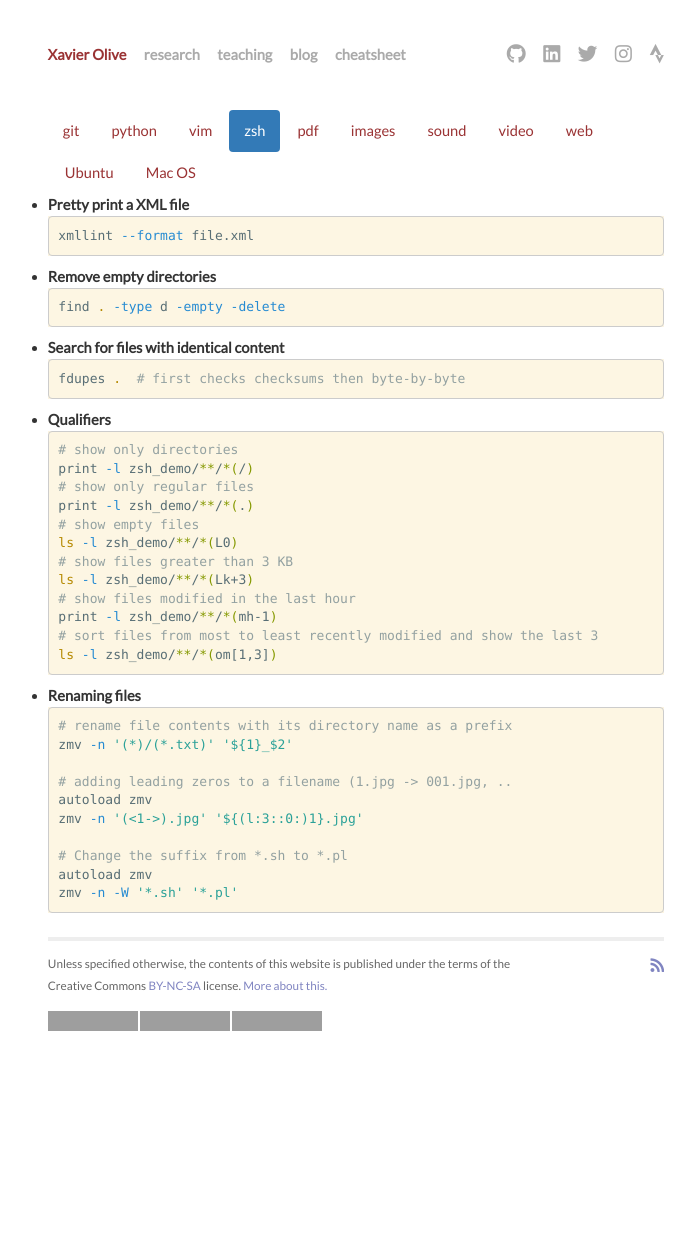
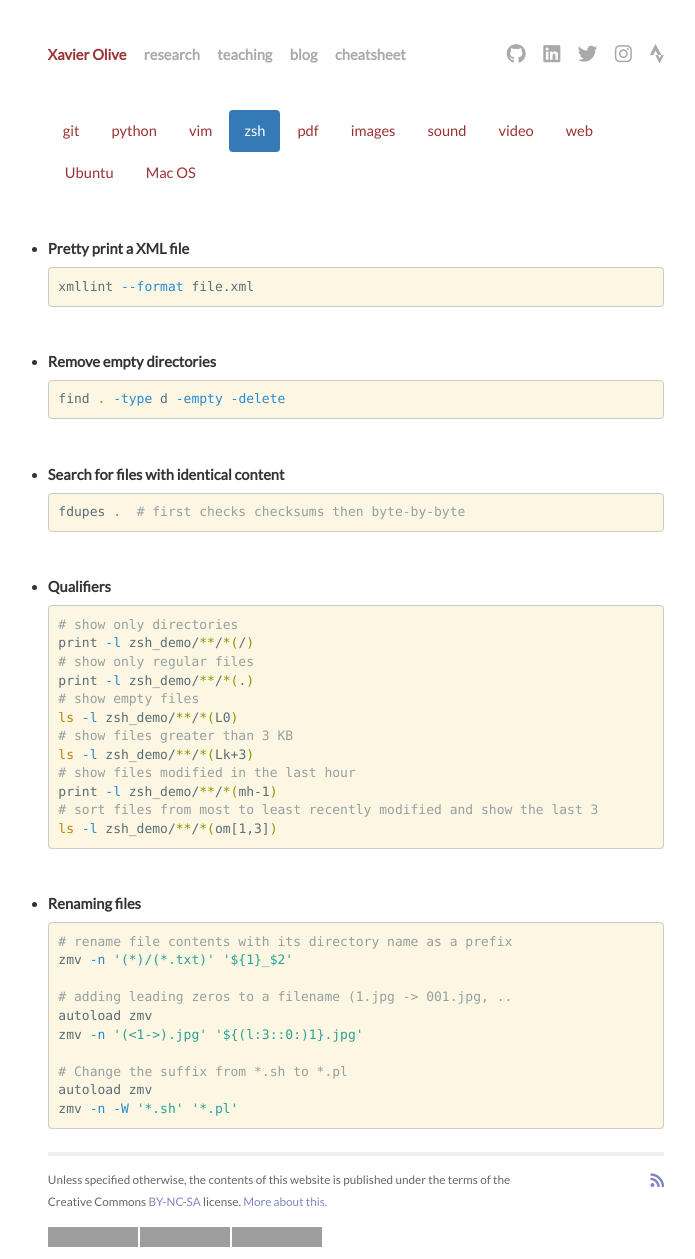
Before and after one commit to xoolive/xoolive.github.io, a Jekyll site: the page built from _pages/cheatsheet.html, in a window 1280 px wide. Shown: the whole page, without its empty margins (284-979 px from the left). Built offline with Jekyll 4.4.1, drawn with Linux system fonts in a browser that asks for light colours; nearby versions of some CDN libraries; before the commit the page ends 1043 px from its top, so only the background shows below that; grey boxes are pictures that could not be loaded.

Commit message:
small updates

```diff
--- a/_pages/cheatsheet.html
+++ b/_pages/cheatsheet.html
@@ -151,7 +151,7 @@
   >
     <ul>
       <li>
-        <strong>Upgrade all installed packages</strong><br />
+        <h2>Upgrade all installed packages</h2><br />
         The two following command should be equivalent. Why would
         <code class="language-plaintext highlighter-rouge">pip</code> not
         provide such a function remains a mystery.
@@ -197,7 +197,7 @@
         </div>
       </div>
 
-      <li><strong>Activate widgets on Jupyter Lab</strong></li>
+      <li><h2>Activate widgets on Jupyter Lab</h2></li>
       <div class="language-zsh highlighter-rouge">
         <div class="highlight">
           <pre
@@ -211,7 +211,7 @@
         </div>
       </div>
 
-      <li><strong>Upload wheels to PyPI</strong></li>
+      <li><h2>Upload wheels to PyPI</h2></li>
 
       <div class="language-zsh highlighter-rouge">
         <div class="highlight">
@@ -226,7 +226,7 @@
 
   <div class="tab-pane fade" id="vim" role="tabpanel" aria-labelledby="vim-tab">
     <ul>
-      <li><strong>Insert a Unicode character</strong></li>
+      <li><h2>Insert a Unicode character</h2></li>
       <div class="language-vim highlighter-rouge">
         <div class="highlight">
           <pre
@@ -237,7 +237,7 @@
       </div>
 
       <li>
-        <strong>Fix errors with invisible characters</strong><br />
+        <h2>Fix errors with invisible characters</h2><br />
         Sometimes you get during compilations errors mentioning
         <code>`stray ‘\302’ in program`</code>, which can be frustrating:
       </li>
@@ -251,7 +251,7 @@
         </div>
       </div>
 
-      <li><strong>When you forgot a sudo (a classic!)</strong></li>
+      <li><h2>When you forgot a sudo (a classic!)</h2></li>
 
       <div class="language-vim highlighter-rouge">
         <div class="highlight">
@@ -262,7 +262,7 @@
         </div>
       </div>
 
-      <li><strong>Remove hidden ^M after a copy-paste</strong></li>
+      <li><h2>Remove hidden ^M after a copy-paste</h2></li>
 
       <div class="language-vim highlighter-rouge">
         <div class="highlight">
@@ -288,7 +288,7 @@
       </li>
       <li>
         <p>
-          <strong>Remove files mistakenly added in previous commit</strong>:
+          <h2>Remove files mistakenly added in previous commit</h2>
         </p>
       </li>
       <div class="language-zsh highlighter-rouge">
@@ -301,7 +301,7 @@
 </code></pre>
         </div>
       </div>
-      <li><strong>How to list commits concerning one directory</strong></li>
+      <li><h2>How to list commits concerning one directory</h2></li>
       <div class="language-plaintext highlighter-rouge">
         <div class="highlight">
           <pre
@@ -311,7 +311,7 @@
         </div>
       </div>
       <li>
-        <strong>How to list files impacted by a a specific commit</strong>
+        <h2>How to list files impacted by a a specific commit</h2>
       </li>
       <div class="language-plaintext highlighter-rouge">
         <div class="highlight">
@@ -322,7 +322,7 @@
         </div>
       </div>
       <li>
-        <strong>How to split a commit into several smaller commits</strong>
+        <h2>How to split a commit into several smaller commits</h2>
       </li>
       <div class="language-plaintext highlighter-rouge">
         <div class="highlight">
@@ -333,7 +333,7 @@
 </code></pre>
         </div>
       </div>
-      <li><strong>How to reassign a commit</strong></li>
+      <li><h2>How to reassign a commit</h2></li>
       <div class="language-sh highlighter-rouge">
         <div class="highlight">
           <pre class="highlight"><code><span class="c">#!/bin/sh</span>
@@ -366,7 +366,7 @@
     aria-labelledby="zsh-tab"
   >
     <ul>
-      <li><strong>Pretty print a XML file</strong></li>
+      <li><h2>Pretty print a XML file</h2></li>
       <div class="language-zsh highlighter-rouge">
         <div class="highlight">
           <pre
@@ -376,7 +376,7 @@
         </div>
       </div>
 
-      <li><strong>Remove empty directories</strong></li>
+      <li><h2>Remove empty directories</h2></li>
       <div class="language-zsh highlighter-rouge">
         <div class="highlight">
           <pre
@@ -386,7 +386,7 @@
         </div>
       </div>
 
-      <li><strong>Search for files with identical content</strong></li>
+      <li><h2>Search for files with identical content</h2></li>
 
       <div class="language-zsh highlighter-rouge">
         <div class="highlight">
@@ -397,7 +397,7 @@
         </div>
       </div>
 
-      <li><strong>Qualifiers</strong></li>
+      <li><h2>Qualifiers</h2></li>
 
       <div class="language-zsh highlighter-rouge">
         <div class="highlight">
@@ -419,7 +419,7 @@
         </div>
       </div>
 
-      <li><strong>Renaming files</strong></li>
+      <li><h2>Renaming files</h2></li>
       <div class="language-zsh highlighter-rouge">
         <div class="highlight">
           <pre
@@ -447,7 +447,7 @@
     aria-labelledby="ubuntu-tab"
   >
     <ul>
-      <li><strong>Put window buttons to the left</strong></li>
+      <li><h2>Put window buttons to the left</h2></li>
 
       <div class="language-zsh highlighter-rouge">
         <div class="highlight">
@@ -459,7 +459,7 @@
       </div>
 
       <li>
-        <strong>Improve battery life when you forgot your charger</strong>
+        <h2>Improve battery life when you forgot your charger</h2>
       </li>
 
       <div class="language-zsh highlighter-rouge">
@@ -475,7 +475,7 @@
         </div>
       </div>
 
-      <li><strong>Reset USB ports</strong></li>
+      <li><h2>Reset USB ports</h2></li>
       <div class="language-zsh highlighter-rouge">
         <div class="highlight">
           <pre
@@ -488,7 +488,7 @@
         </div>
       </div>
 
-      <li><strong>Mount HFS+ disk</strong></li>
+      <li><h2>Mount HFS+ disk</h2></li>
       <div class="language-plaintext highlighter-rouge">
         <div class="highlight">
           <pre
@@ -507,7 +507,7 @@
     aria-labelledby="macos-tab"
   >
     <ul>
-      <li><strong>Reset default timezones in iCal</strong>:</li>
+      <li><h2>Reset default timezones in iCal</h2></li>
 
       <div class="language-plaintext highlighter-rouge">
         <div class="highlight">
@@ -519,7 +519,7 @@
         </div>
       </div>
 
-      <li><strong>Force Mail to Unicode</strong>:</li>
+      <li><h2>Force Mail to Unicode</h2></li>
 
       <div class="language-plaintext highlighter-rouge">
         <div class="highlight">
@@ -530,7 +530,7 @@
         </div>
       </div>
 
-      <li><strong>mdfind</strong></li>
+      <li><h2>mdfind</h2></li>
 
       <p>
         mdfind is the MacOS interface to the Spotlight search engine. MacOS runs
@@ -579,7 +579,7 @@
         <code class="language-plaintext highlighter-rouge">mdls</code> .
       </p>
 
-      <li><strong>List dependencies of a package</strong></li>
+      <li><h2>List dependencies of a package</h2></li>
 
       <div class="language-zsh highlighter-rouge">
         <div class="highlight">
@@ -590,7 +590,7 @@
       </div>
 
       <li>
-        <strong>Switch to a different version of a package</strong><br />
+        <h2>Switch to a different version of a package</h2><br />
         Note that this may help to not delete an old version of a package you
         like.
       </li>
@@ -605,7 +605,7 @@
       </div>
 
       <li>
-        <strong>Clean old versions of installed packages</strong><br />
+        <h2>Clean old versions of installed packages</h2><br />
         Remove the
         <code class="language-plaintext highlighter-rouge">-s</code> if you like
         what it prints.
@@ -619,7 +619,7 @@
       </div>
 
       <li>
-        <strong>Delete all archives in cache</strong><br />
+        <h2>Delete all archives in cache</h2><br />
         Homebrew keeps everything by default.
       </li>
 
@@ -641,7 +641,7 @@
     aria-labelledby="sound-tab"
   >
     <ul>
-      <li><strong>Pipe SoftFM to sox</strong>:</li>
+      <li><h2>Pipe SoftFM to sox</h2></li>
 
       <div class="language-plaintext highlighter-rouge">
         <div class="highlight">
@@ -661,7 +661,7 @@
         </div>
       </div>
 
-      <li><strong>Old phones</strong>:</li>
+      <li><h2>Old phones</h2></li>
 
       <div class="language-plaintext highlighter-rouge">
         <div class="highlight">
@@ -682,7 +682,7 @@
   >
     <ul>
       <li>
-        <strong>convert</strong> is part of the imagemagick suite and is a
+        <h2>convert</h2> is part of the imagemagick suite and is a
         useful tool to resize, rotate or convert image formats.
       </li>
 
@@ -700,7 +700,7 @@
 
   <div class="tab-pane fade" id="pdf" role="tabpanel" aria-labelledby="pdf-tab">
     <ul>
-      <li><strong>Crop a pdf file to hide/reveal part of it</strong></li>
+      <li><h2>Crop a pdf file to hide/reveal part of it</h2></li>
       <div class="language-zsh highlighter-rouge">
         <div class="highlight">
           <pre
@@ -710,7 +710,7 @@
         </div>
       </div>
 
-      <li><strong>Merge several pdf files</strong></li>
+      <li><h2>Merge several pdf files</h2></li>
       <div class="language-zsh highlighter-rouge">
         <div class="highlight">
           <pre
@@ -729,7 +729,7 @@
         </div>
       </div>
 
-      <li><strong>Compress/uncompress pdf files</strong></li>
+      <li><h2>Compress/uncompress pdf files</h2></li>
       <div class="language-zsh highlighter-rouge">
         <div class="highlight">
           <pre
@@ -750,7 +750,7 @@
     aria-labelledby="video-tab"
   >
     <ul>
-      <li><strong>Crop a movie</strong>:</li>
+      <li><h2>Crop a movie</h2></li>
       <div class="language-zsh highlighter-rouge">
         <div class="highlight">
           <pre
@@ -765,7 +765,7 @@
   <div class="tab-pane fade" id="web" role="tabpanel" aria-labelledby="web-tab">
     <ul>
       <li>
-        <strong>Web services</strong>
+        <h2>Web services</h2>
       </li>
       <ul>
         <li>Rotating Earth:</li>
@@ -796,7 +796,7 @@
         </div>
       </ul>
       <li>
-        <strong>Do not create such bookmark</strong> so that you do not click on
+        <h2>Do not create such bookmark</h2> so that you do not click on
         it when you have no access to an academic paper.
       </li>
 
```
Also changed, not shown: other parts of _pages/cheatsheet.html (+2 -2 lines), _pages/research.md (+20 -4 lines), _pages/teaching.md (+16 -4 lines), _pages/publications.md (line endings or trailing spaces).
